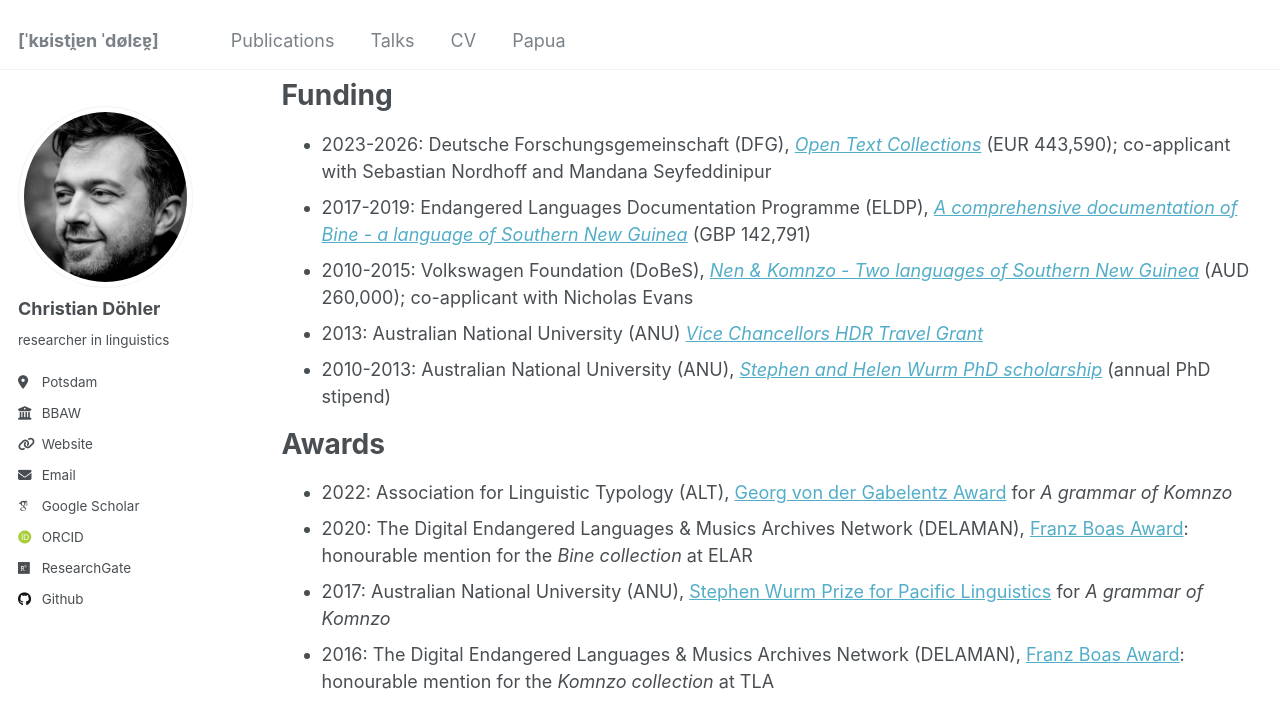
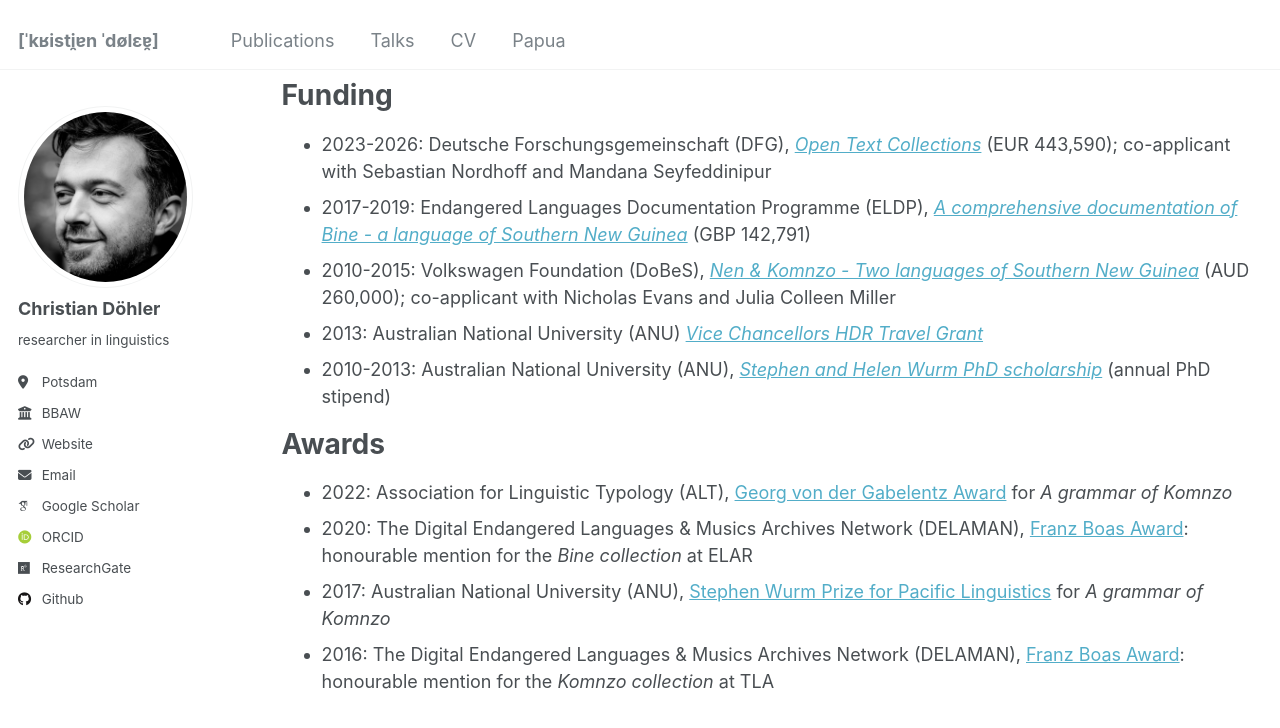
Before and after one commit to chrdoe/chrdoe.github.io, a Jekyll site: the page built from _pages/cv.md, in a window 1280 px wide and 900 px high, scrolled down 3657 px. Shown: the top 728 px of the window. Built offline with Jekyll 4.4.1, drawn with Linux system fonts in a browser that asks for light colours; some web fonts are replaced.

Commit message:
Update cv.md

```diff
--- a/_pages/cv.md
+++ b/_pages/cv.md
@@ -109,7 +109,7 @@ Funding
 
 * 2023-2026: Deutsche Forschungsgemeinschaft (DFG), *[Open Text Collections](https://www.bbaw.de/forschung/open-text-collections)* (EUR 443,590); co-applicant with Sebastian Nordhoff and Mandana Seyfeddinipur
 * 2017-2019: Endangered Languages Documentation Programme (ELDP), *[A comprehensive documentation of Bine - a language of Southern New Guinea](https://www.elararchive.org/dk0471)* (GBP 142,791)
-* 2010-2015: Volkswagen Foundation (DoBeS), *[Nen & Komnzo - Two languages of Southern New Guinea](https://portal.volkswagenstiftung.de/search/projectPDF.do?projectId=8476)* (AUD 260,000); co-applicant with Nicholas Evans
+* 2010-2015: Volkswagen Foundation (DoBeS), *[Nen & Komnzo - Two languages of Southern New Guinea](https://portal.volkswagenstiftung.de/search/projectPDF.do?projectId=8476)* (AUD 260,000); co-applicant with Nicholas Evans and Julia Colleen Miller
 * 2013: Australian National University (ANU) *[Vice Chancellors HDR Travel Grant](https://study.anu.edu.au/scholarships/find-scholarship/vice-chancellors-hdr-travel-grants)*
 * 2010-2013: Australian National University (ANU), *[Stephen and Helen Wurm PhD scholarship](https://study.anu.edu.au/scholarships/find-scholarship/stephen-helen-wurm-phd-scholarship-asia-pacific-linguistics)* (annual PhD stipend)
 
```
